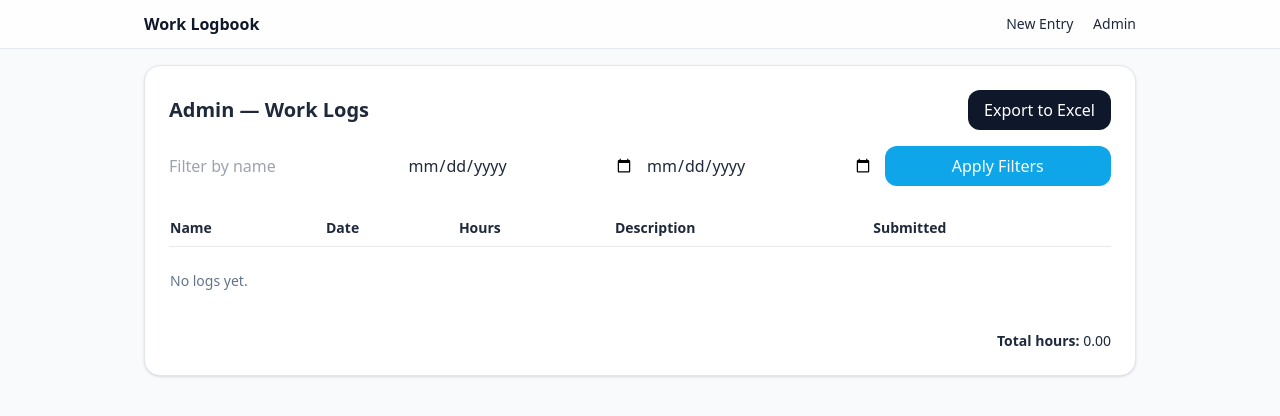
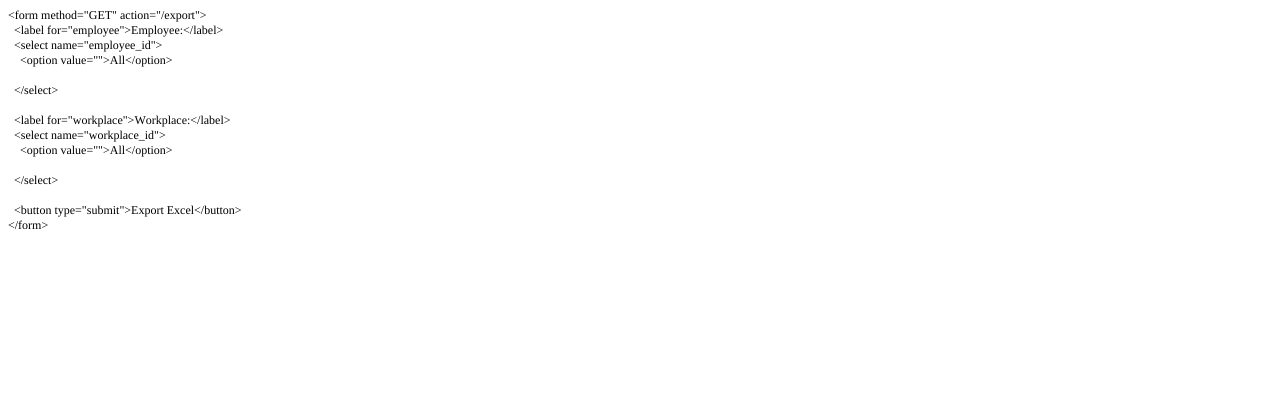
Before and after one commit to DylanBousfield/Logbook, a Flask app: page /admin in a window 1280 px wide. Shown: the top 416 px of the page. Run offline with Flask 3, Linux system fonts and the light colour scheme; data that the repository does not hold is empty; some libraries are stand-ins or nearby versions.

Commit message:
Updated logbook with dropdowns

```diff
--- a/app.py
+++ b/app.py
@@ -1,187 +1,98 @@
-from __future__ import annotations
-import os
-from datetime import datetime, date
-from io import BytesIO
-
-from flask import Flask, render_template, request, redirect, url_for, flash, send_file
+from flask import Flask, render_template, request, redirect, url_for, send_file
 from flask_sqlalchemy import SQLAlchemy
-from sqlalchemy import func
 import pandas as pd
 
+app = Flask(__name__)
+app.config["SQLALCHEMY_DATABASE_URI"] = "sqlite:///worklogs.db"
+db = SQLAlchemy(app)
 
-def create_app():
-    app = Flask(__name__, instance_relative_config=True)
+# -----------------------------
+# MODELS
+# -----------------------------
+class Employee(db.Model):
+    id = db.Column(db.Integer, primary_key=True)
+    name = db.Column(db.String(100), unique=True, nullable=False)
 
-    # Secret key for session/flash
-    app.config['SECRET_KEY'] = os.environ.get('FLASK_SECRET', 'dev-secret-change-me')
+class Workplace(db.Model):
+    id = db.Column(db.Integer, primary_key=True)
+    name = db.Column(db.String(100), unique=True, nullable=False)
 
-    # SQLite DB lives in instance folder (not tracked by git by default)
-    os.makedirs(app.instance_path, exist_ok=True)
-    db_path = os.path.join(app.instance_path, 'worklogs.db')
-    app.config['SQLALCHEMY_DATABASE_URI'] = f'sqlite:///{db_path}'
-    app.config['SQLALCHEMY_TRACK_MODIFICATIONS'] = False
+class WorkLog(db.Model):
+    id = db.Column(db.Integer, primary_key=True)
+    date = db.Column(db.String(20), nullable=False)
+    hours = db.Column(db.Float, nullable=False)
+    description = db.Column(db.Text, nullable=False)
+    employee_id = db.Column(db.Integer, db.ForeignKey("employee.id"))
+    workplace_id = db.Column(db.Integer, db.ForeignKey("workplace.id"))
+    employee = db.relationship("Employee", backref="logs")
+    workplace = db.relationship("Workplace", backref="logs")
 
-    db = SQLAlchemy(app)
+# -----------------------------
+# ROUTES
+# -----------------------------
+@app.route("/")
+def index():
+    employees = Employee.query.all()
+    workplaces = Workplace.query.all()
+    return render_template("index.html", employees=employees, workplaces=workplaces)
 
-    class WorkLog(db.Model):
-        __tablename__ = 'worklogs'
-        id = db.Column(db.Integer, primary_key=True)
-        name = db.Column(db.String(100), nullable=False, index=True)
-        work_date = db.Column(db.Date, nullable=False, index=True)
-        hours = db.Column(db.Float, nullable=False)
-        description = db.Column(db.Text, nullable=False)
-        created_at = db.Column(db.DateTime, default=datetime.utcnow, nullable=False)
+@app.route("/log", methods=["POST"])
+def log():
+    employee_id = request.form["employee_id"]
+    workplace_id = request.form["workplace_id"]
+    date = request.form["date"]
+    hours = request.form["hours"]
+    description = request.form["description"]
 
-        def __repr__(self):
-            return f'<WorkLog {self.id} {self.name} {self.work_date}>'
+    new_log = WorkLog(
+        employee_id=employee_id,
+        workplace_id=workplace_id,
+        date=date,
+        hours=hours,
+        description=description,
+    )
+    db.session.add(new_log)
+    db.session.commit()
+    return redirect(url_for("index"))
 
-    with app.app_context():
-        db.create_all()
+@app.route("/admin")
+def admin():
+    logs = WorkLog.query.all()
+    employees = Employee.query.all()
+    workplaces = Workplace.query.all()
+    return render_template("admin.html", logs=logs, employees=employees, workplaces=workplaces)
 
-    # -------- Routes --------
-    @app.route('/', methods=['GET', 'POST'])
-    def index():
-        if request.method == 'POST':
-            name = (request.form.get('name') or '').strip()
-            work_date_str = request.form.get('work_date') or ''
-            hours_str = (request.form.get('hours') or '').strip()
-            description = (request.form.get('description') or '').strip()
+@app.route("/export")
+def export():
+    employee_id = request.args.get("employee_id")
+    workplace_id = request.args.get("workplace_id")
 
-            # Basic validation
-            errors = []
-            if not name:
-                errors.append('Name is required.')
-            if not work_date_str:
-                errors.append('Date is required.')
-            else:
-                try:
-                    work_date = datetime.strptime(work_date_str, '%Y-%m-%d').date()
-                except ValueError:
-                    errors.append('Date must be in YYYY-MM-DD format.')
-                    work_date = None
-            try:
-                hours = float(hours_str)
-                if hours < 0:
-                    errors.append('Hours cannot be negative.')
-            except ValueError:
-                errors.append('Hours must be a number (e.g., 7.5).')
-                hours = None
-            if not description:
-                errors.append('Description is required.')
+    query = WorkLog.query
+    if employee_id:
+        query = query.filter_by(employee_id=employee_id)
+    if workplace_id:
+        query = query.filter_by(workplace_id=workplace_id)
 
-            if errors:
-                for e in errors:
-                    flash(e, 'error')
-                return render_template('index.html')
+    logs = query.all()
 
-            entry = WorkLog(name=name, work_date=work_date, hours=hours, description=description)
-            db.session.add(entry)
-            db.session.commit()
-            flash('Log saved. Thank you!', 'success')
-            return redirect(url_for('index'))
+    data = []
+    for log in logs:
+        data.append({
+            "Employee": log.employee.name,
+            "Workplace": log.workplace.name,
+            "Date": log.date,
+            "Hours": log.hours,
+            "Description": log.description
+        })
+    df = pd.DataFrame(data)
 
-        return render_template('index.html')
+    filename = "worklogs.xlsx"
+    df.to_excel(filename, index=False)
 
-    @app.route('/admin')
-    def admin():
-        # Filters
-        name = (request.args.get('name') or '').strip()
-        start = request.args.get('start')
-        end = request.args.get('end')
+    return send_file(filename, as_attachment=True)
 
-        q = WorkLog.query
-        if name:
-            q = q.filter(WorkLog.name.ilike(f'%{name}%'))
-        if start:
-            try:
-                start_d = datetime.strptime(start, '%Y-%m-%d').date()
-                q = q.filter(WorkLog.work_date >= start_d)
-            except ValueError:
-                flash('Start date invalid. Use YYYY-MM-DD.', 'error')
-        if end:
-            try:
-                end_d = datetime.strptime(end, '%Y-%m-%d').date()
-                q = q.filter(WorkLog.work_date <= end_d)
-            except ValueError:
-                flash('End date invalid. Use YYYY-MM-DD.', 'error')
-
-        logs = q.order_by(WorkLog.work_date.desc(), WorkLog.created_at.desc()).all()
-
-        # Totals (matching filters)
-        total_hours = db.session.query(func.sum(WorkLog.hours))
-        if name:
-            total_hours = total_hours.filter(WorkLog.name.ilike(f'%{name}%'))
-        if start:
-            try:
-                start_d = datetime.strptime(start, '%Y-%m-%d').date()
-                total_hours = total_hours.filter(WorkLog.work_date >= start_d)
-            except ValueError:
-                pass
-        if end:
-            try:
-                end_d = datetime.strptime(end, '%Y-%m-%d').date()
-                total_hours = total_hours.filter(WorkLog.work_date <= end_d)
-            except ValueError:
-                pass
-        total_hours = total_hours.scalar() or 0.0
-
-        # Distinct names for quick filter chips
-        names = [n for (n,) in db.session.query(WorkLog.name.distinct()).order_by(WorkLog.name.asc()).all()]
-
-        return render_template('admin.html', logs=logs, total_hours=total_hours, names=names)
-
-    @app.route('/export')
-    def export():
-        # same filters as admin
-        name = (request.args.get('name') or '').strip()
-        start = request.args.get('start')
-        end = request.args.get('end')
-
-        q = WorkLog.query
-        if name:
-            q = q.filter(WorkLog.name.ilike(f'%{name}%'))
-        if start:
-            try:
-                start_d = datetime.strptime(start, '%Y-%m-%d').date()
-                q = q.filter(WorkLog.work_date >= start_d)
-            except ValueError:
-                pass
-        if end:
-            try:
-                end_d = datetime.strptime(end, '%Y-%m-%d').date()
-                q = q.filter(WorkLog.work_date <= end_d)
-            except ValueError:
-                pass
-
-        logs = q.order_by(WorkLog.work_date.asc(), WorkLog.created_at.asc()).all()
-
-        # create DataFrame
-        data = [
-            {
-                'Name': l.name,
-                'Date': l.work_date.isoformat(),
-                'Hours': l.hours,
-                'Description': l.description,
-                'Submitted At (UTC)': l.created_at.replace(tzinfo=None).isoformat(sep=' ', timespec='seconds'),
-            }
-            for l in logs
-        ]
-        df = pd.DataFrame(data)
-
-        bio = BytesIO()
-        with pd.ExcelWriter(bio, engine='openpyxl') as writer:
-            df.to_excel(writer, sheet_name='Work Logs', index=False)
-        bio.seek(0)
-
-        filename = 'work_logs.xlsx'
-        return send_file(
-            bio,
-            as_attachment=True,
-            download_name=filename,
-            mimetype='application/vnd.openxmlformats-officedocument.spreadsheetml.sheet'
-        )
-
-    return app
-
-
-app = create_app()
+# -----------------------------
+# MAIN
+# -----------------------------
+if __name__ == "__main__":
+    app.run(debug=True)
--- a/templates/admin.html
+++ b/templates/admin.html
@@ -1,62 +1,36 @@
-{% extends 'base.html' %}
-{% block content %}
-  <div class="bg-white rounded-2xl shadow p-6 border border-slate-200">
-    <div class="flex items-center justify-between gap-4 flex-wrap">
-      <h1 class="text-xl font-semibold">Admin — Work Logs</h1>
-      <a id="exportBtn" href="#" class="px-4 py-2 rounded-xl bg-slate-900 text-white hover:opacity-90">Export to Excel</a>
-    </div>
-
-    <form id="filters" class="mt-4 grid md:grid-cols-4 gap-3">
-      <input type="text" name="name" value="{{ request.args.get('name','') }}" placeholder="Filter by name" class="rounded-xl border-slate-300 focus:border-primary focus:ring-primary" />
-      <input type="date" name="start" value="{{ request.args.get('start','') }}" class="rounded-xl border-slate-300 focus:border-primary focus:ring-primary" />
-      <input type="date" name="end" value="{{ request.args.get('end','') }}" class="rounded-xl border-slate-300 focus:border-primary focus:ring-primary" />
-      <button class="rounded-xl bg-primary text-white px-3 py-2">Apply Filters</button>
-    </form>
-
-    {% if names %}
-      <div class="mt-3 text-sm flex flex-wrap gap-2">
-        {% for n in names %}
-          <a href="{{ url_for('admin') }}?name={{ n }}" class="px-2.5 py-1 rounded-full border border-slate-300 hover:border-primary">{{ n }}</a>
-        {% endfor %}
-      </div>
-    {% endif %}
-
-    <div class="mt-6 overflow-x-auto">
-      <table class="min-w-full text-sm">
-        <thead>
-          <tr class="text-left border-b">
-            <th class="py-2 pr-4">Name</th>
-            <th class="py-2 pr-4">Date</th>
-            <th class="py-2 pr-4">Hours</th>
-            <th class="py-2 pr-4">Description</th>
-            <th class="py-2 pr-4">Submitted</th>
-          </tr>
-        </thead>
-        <tbody>
-          {% for l in logs %}
-            <tr class="border-b align-top">
-              <td class="py-2 pr-4 whitespace-nowrap">{{ l.name }}</td>
-              <td class="py-2 pr-4 whitespace-nowrap">{{ l.work_date.strftime('%Y-%m-%d') }}</td>
-              <td class="py-2 pr-4 whitespace-nowrap">{{ '%.2f'|format(l.hours) }}</td>
-              <td class="py-2 pr-4">{{ l.description }}</td>
-              <td class="py-2 pr-4 whitespace-nowrap text-slate-500">{{ l.created_at.strftime('%Y-%m-%d %H:%M') }} UTC</td>
-            </tr>
-          {% else %}
-            <tr><td class="py-6 text-slate-500" colspan="5">No logs yet.</td></tr>
-          {% endfor %}
-        </tbody>
-      </table>
-    </div>
-
-    <div class="mt-4 text-right text-sm">
-      <span class="font-semibold">Total hours:</span> {{ '%.2f'|format(total_hours) }}
-    </div>
-  </div>
-
-  <script>
-    // Build export URL from current filters
-    const exportBtn = document.getElementById('exportBtn');
-    const params = new URLSearchParams(window.location.search);
-    exportBtn.href = '/export' + (params.toString() ? ('?' + params.toString()) : '');
-  </script>
-{% endblock %}
+<!DOCTYPE html PUBLIC "-//W3C//DTD HTML 4.01//EN" "http://www.w3.org/TR/html4/strict.dtd">
+<html>
+<head>
+  <meta http-equiv="Content-Type" content="text/html; charset=utf-8">
+  <meta http-equiv="Content-Style-Type" content="text/css">
+  <title></title>
+  <meta name="Generator" content="Cocoa HTML Writer">
+  <meta name="CocoaVersion" content="2487.7">
+  <style type="text/css">
+    p.p1 {margin: 0.0px 0.0px 0.0px 0.0px; font: 12.0px Times; -webkit-text-stroke: #000000}
+    p.p2 {margin: 0.0px 0.0px 0.0px 0.0px; font: 12.0px Times; -webkit-text-stroke: #000000; min-height: 14.0px}
+    span.s1 {font-kerning: none}
+  </style>
+</head>
+<body>
+<p class="p1"><span class="s1">&lt;form method="GET" action="/export"&gt;</span></p>
+<p class="p1"><span class="s1"><span class="Apple-converted-space">  </span>&lt;label for="employee"&gt;Employee:&lt;/label&gt;</span></p>
+<p class="p1"><span class="s1"><span class="Apple-converted-space">  </span>&lt;select name="employee_id"&gt;</span></p>
+<p class="p1"><span class="s1"><span class="Apple-converted-space">    </span>&lt;option value=""&gt;All&lt;/option&gt;</span></p>
+<p class="p1"><span class="s1"><span class="Apple-converted-space">    </span>{% for e in employees %}</span></p>
+<p class="p1"><span class="s1"><span class="Apple-converted-space">      </span>&lt;option value="{{ e.id }}"&gt;{{ e.name }}&lt;/option&gt;</span></p>
+<p class="p1"><span class="s1"><span class="Apple-converted-space">    </span>{% endfor %}</span></p>
+<p class="p1"><span class="s1"><span class="Apple-converted-space">  </span>&lt;/select&gt;</span></p>
+<p class="p2"><span class="s1"></span><br></p>
+<p class="p1"><span class="s1"><span class="Apple-converted-space">  </span>&lt;label for="workplace"&gt;Workplace:&lt;/label&gt;</span></p>
+<p class="p1"><span class="s1"><span class="Apple-converted-space">  </span>&lt;select name="workplace_id"&gt;</span></p>
+<p class="p1"><span class="s1"><span class="Apple-converted-space">    </span>&lt;option value=""&gt;All&lt;/option&gt;</span></p>
+<p class="p1"><span class="s1"><span class="Apple-converted-space">    </span>{% for w in workplaces %}</span></p>
+<p class="p1"><span class="s1"><span class="Apple-converted-space">      </span>&lt;option value="{{ w.id }}"&gt;{{ w.name }}&lt;/option&gt;</span></p>
+<p class="p1"><span class="s1"><span class="Apple-converted-space">    </span>{% endfor %}</span></p>
+<p class="p1"><span class="s1"><span class="Apple-converted-space">  </span>&lt;/select&gt;</span></p>
+<p class="p2"><span class="s1"></span><br></p>
+<p class="p1"><span class="s1"><span class="Apple-converted-space">  </span>&lt;button type="submit"&gt;Export Excel&lt;/button&gt;</span></p>
+<p class="p1"><span class="s1">&lt;/form&gt;</span></p>
+</body>
+</html>
```
Also changed, not shown: templates/index.html (+43 -38 lines), 1 other file.
